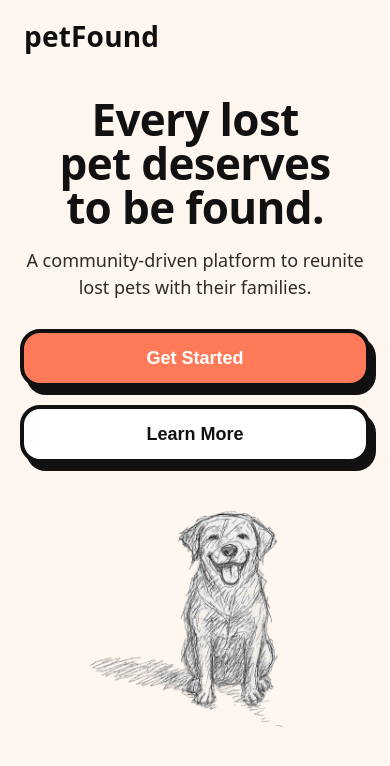
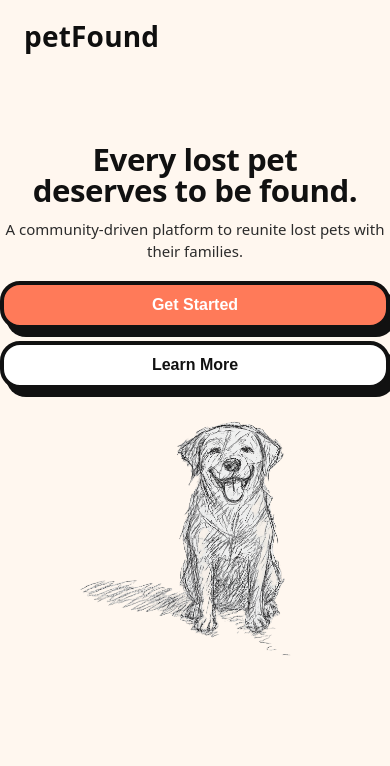
Before and after one commit to BlackDranzer777/petfound, a React (Vite) app: page / in a window 390 px wide. Shown: the top 766 px of the page. Built offline with nearby package versions, Linux system fonts and the light colour scheme.

Commit message:
FIX: Installed react-router-dom

```diff
--- a/src/pages/Landing/Landing.module.css
+++ b/src/pages/Landing/Landing.module.css
@@ -328,3 +328,70 @@ body::-webkit-scrollbar { display: none; }
     margin: 0 auto;
   }
 }
+
+
+/* ===== Compact mobile to fit each section in 100vh ===== */
+@media (max-width: 768px) {
+  /* Make the inner container exactly the viewport height (minus small gutter) */
+  .landingContainer { padding: 12px; }
+  .section { padding: 0; }
+  .container { height: calc(100vh - 24px); padding: 0; }
+  .sectionContent { display: flex; flex-direction: column; justify-content: center; }
+
+  /* Headings & text scale down */
+  .heroHeading     { font-size: clamp(30px, 8vw, 42px); }
+  .heroSubtitle    { font-size: 15px; margin-top: 12px; margin-bottom: 18px; }
+  .sectionHeading  { font-size: clamp(26px, 7vw, 34px); margin-bottom: 20px; }
+  .brandHeading    { font-size: clamp(34px, 9vw, 44px); }
+  .brandSubtitle   { font-size: 16px; }
+
+  /* Hero layout tight */
+  .heroLayout { grid-template-columns: 1fr; gap: 20px; min-height: 60vh; }
+  .heroButtons { gap: 12px; }
+  .primaryButton, .secondaryButton, .joinButton {
+    padding: 12px 16px;
+    font-size: 16px;
+  }
+  .primaryButton, .secondaryButton { width: 100%; }
+
+  /* Cards grid tighter */
+  .contentGrid { grid-template-columns: 1fr; gap: 14px; margin: 8px 0 16px; }
+  .problemLayout, .solutionLayout, .ctaLayout, .brandLayout { max-width: 92vw; }
+
+  /* Card compaction */
+  .problemCard, .solutionCard {
+    padding: 16px 14px;
+    box-shadow: 4px 6px 0 #111;       /* slightly smaller shadow */
+  }
+  .problemCard h3,
+  .solutionCard h3 { font-size: 18px; margin-bottom: 6px; }
+  .problemCard p,
+  .solutionCard p  { font-size: 14px; line-height: 1.45; }
+
+  /* Images smaller */
+  .heroImage { max-width: 260px; }
+  .brandImage { max-width: 260px; }
+  .ctaImage { max-width: 180px; }
+
+  /* Background decal stays local on mobile to avoid overlap */
+  .problemSection { position: relative; }
+  .problemBgImage {
+    position: absolute;
+    top: -6px; right: -2px;
+    width: min(52vw, 300px);
+    opacity: 0.16;
+    animation-duration: 9s;
+    filter: none;
+    z-index: 0;
+  }
+}
+
+/* Ultra-small phones */
+@media (max-width: 360px) {
+  .heroHeading    { font-size: clamp(26px, 9vw, 34px); }
+  .sectionHeading { font-size: clamp(22px, 7.5vw, 30px); }
+  .problemCard p,
+  .solutionCard p { font-size: 13px; }
+  .primaryButton, .secondaryButton, .joinButton { padding: 10px 14px; font-size: 15px; }
+  .heroImage { max-width: 220px; }
+}
```
